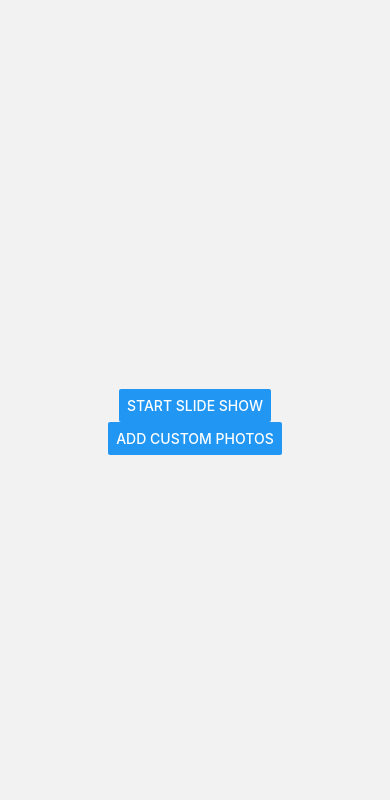
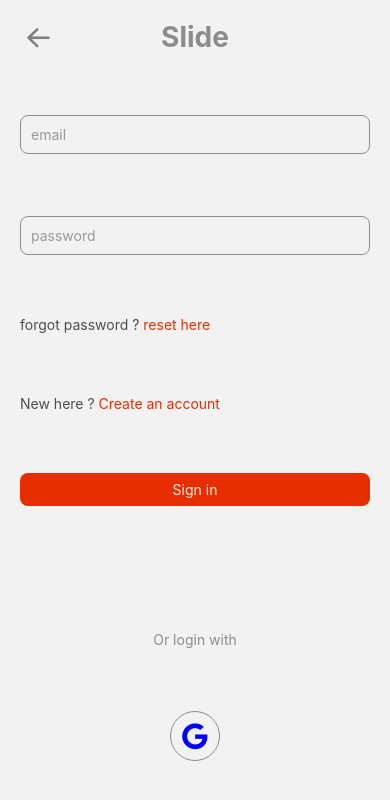
Before and after one commit to nitinvarda/slideshow, a React Native app: screen /loginScreen in a window 390 px wide. Shown: the top 800 px of the page. Built offline with nearby package versions, Linux system fonts and the light colour scheme.

Commit message:
implemented login screens

```diff
--- a/App.tsx
+++ b/App.tsx
@@ -29,6 +29,7 @@ function App(): JSX.Element {
 
   return (
     <NavigationContainer >
+
       <MyStack />
     </NavigationContainer>
   );
--- /dev/null
+++ b/src/Constansts/ColorPalette.js
@@ -0,0 +1,9 @@
+const Colors ={
+    'gray' : '#8c8c8c',
+    'lightGray' :'#999' ,
+    'textColor': '#4d4d4d',
+    'primary':'#e62e00'
+}
+
+
+export default Colors;
--- /dev/null
+++ b/src/Context/AppContext.js
@@ -0,0 +1,5 @@
+import { createContext } from "react";
+
+const AppContext = createContext();
+
+export default AppContext;
--- /dev/null
+++ b/src/Controllers/AuthController.js
@@ -0,0 +1,47 @@
+import auth from '@react-native-firebase/auth';
+
+
+const FireAuth  = {
+    'create':async ({email,password})=>{
+        try {
+            const result = await auth().createUserWithEmailAndPassword(email,password);
+            console.log(result);
+            return 'success'
+        } catch (error) {
+            if (error.code === 'auth/email-already-in-use') {
+                console.log('That email address is already in use!');
+                throw new Error('That email address is already in use!')
+              }
+
+              if (error.code === 'auth/invalid-email') {
+                console.log('That email address is invalid!');
+                throw new Error('That email address is invalid!')
+              }
+
+
+        }
+
+
+    },
+    'login' :async({email,password})=>{
+        try {
+           const result =  await    auth().signInWithEmailAndPassword(email,password);
+            const user = result.user?._user;
+        //   console.log(result,result.user,result.user?._user)
+           return ({
+            email:user?.email,
+            emailVerified:user?.emailVerified,
+            displayName:user?.displayName,
+            providerId:user?.providerId,
+            uid:user?.uid
+           });
+
+        } catch (error) {
+            throw new Error(error)
+        }
+
+    }
+}
+
+
+export default FireAuth;
--- a/src/Navigators/StackNavigator.js
+++ b/src/Navigators/StackNavigator.js
@@ -2,15 +2,65 @@ import { createStackNavigator } from '@react-navigation/stack';
 import HomeScreen from '../Screens/HomeScreen';
 import SlideShow from '../Screens/SlideShow';
 import CustomPhotos from '../Screens/CustomPhotos';
+import { useEffect, useState } from 'react';
+import LoginScreen from '../Screens/LoginScreen';
+import AppContext from '../Context/AppContext';
+import AsyncStorage from '@react-native-async-storage/async-storage';
 
 const Stack = createStackNavigator();
 
 export default function MyStack(props) {
+  const [loggedIn,setLoggedIn] = useState(false)
+  const [user,setUser] = useState({});
+
+  const changeAuthentication = (data) =>{
+    setLoggedIn(true)
+    setUser(data)
+    AsyncStorage.setItem('user',JSON.stringify(data)).then(result=>console.log(result)).catch(err=>console.log(err));
+  }
+
+  const logout = () =>{
+    AsyncStorage.removeItem('user').then(()=>{
+      setLoggedIn(false)
+      setUser({})
+
+    }).catch(err=>{
+      console.log(err)
+    })
+  }
+
+  const checkUser = async() =>{
+    try {
+      const user = await AsyncStorage.getItem('user');
+
+      if(user){
+
+        setUser(JSON.parse(user));
+        setLoggedIn(true)
+      }
+    } catch (error) {
+      console.log(error)
+    }
+  }
+
+  useEffect(()=>{
+    checkUser();
+  },[])
   return (
-    <Stack.Navigator screenOptions={{headerShown:false}}>
-      <Stack.Screen name="Home" component={HomeScreen}  />
-      <Stack.Screen name="SlideShow" component={SlideShow}  />
-      <Stack.Screen name="CustomPhotos" component={CustomPhotos} />
-    </Stack.Navigator>
+    <AppContext.Provider value={{loggedIn,changeAuthentication,user,logout}}>
+
+
+      <Stack.Navigator initialRouteName='Home' screenOptions={{headerShown:false}}>
+
+            <Stack.Screen name="Home" component={HomeScreen}  />
+            <Stack.Screen name="SlideShow" component={SlideShow}  />
+        {loggedIn ?
+
+            <Stack.Screen name="CustomPhotos" component={CustomPhotos} />
+          :
+            <Stack.Screen name="loginScreen" component={LoginScreen} />
+        }
+      </Stack.Navigator>
+    </AppContext.Provider>
   );
 }
--- a/src/Screens/HomeScreen.js
+++ b/src/Screens/HomeScreen.js
@@ -1,13 +1,30 @@
-import { View, Text, Button } from 'react-native'
+import { View, Text, Button,TouchableOpacity } from 'react-native'
 import {useNavigation} from '@react-navigation/native'
-import React from 'react'
+import React, { useContext } from 'react'
+import AppContext from '../Context/AppContext';
+import Colors from '../Constansts/ColorPalette';
+import FontAwesome5 from 'react-native-vector-icons/FontAwesome5'
 
 export default function HomeScreen(props) {
-    const navigation = useNavigation();
+  const {loggedIn,logout} = useContext(AppContext);
+  const navigation = useNavigation();
   return (
-    <View style={{flex:1,justifyContent:'center',alignItems:'center'}}>
+    <View style={{flex:1}}>
+      <TouchableOpacity onPress={()=>logout()} style={{position:'absolute',right:10,top:10,width:40,height:40,zIndex:1}}>
+        <FontAwesome5 name='user-circle' size={40} color={Colors.gray} />
+      </TouchableOpacity>
+      <View style={{flex:1,flexDirection:'row',justifyContent:'center',alignItems:'center'}}>
+          <Text style={{color:Colors.gray,fontSize:50,borderBottomWidth:1,borderBottomColor:Colors.primary,borderBottomWidth:3,fontWeight:'bold'}}>SLIDE</Text>
+      </View>
+
+    <View style={{flex:1,flexDirection:'column',justifyContent:'space-evenly',alignItems:'center'}}>
       <Button onPress={()=>navigation.navigate('SlideShow')} title='Start slide show' />
+      {loggedIn ?
       <Button onPress={()=>navigation.navigate('CustomPhotos')} title='Add Custom photos' />
+      :
+      <Button onPress={()=>navigation.navigate('loginScreen')} title='login' />
+    }
+    </View>
     </View>
   )
 }
--- /dev/null
+++ b/src/Screens/LoginScreen.js
@@ -0,0 +1,141 @@
+import { View, Text,TextInput,StyleSheet,Button,TouchableOpacity,KeyboardAvoidingView } from 'react-native'
+import React, { useContext, useState } from 'react'
+import { useNavigation } from '@react-navigation/native'
+import AppContext from '../Context/AppContext';
+// import Icon from 'react-native-vector-icons/AntDesign';
+import FontAwesome from 'react-native-vector-icons/FontAwesome';
+import AntDesign from 'react-native-vector-icons/AntDesign';
+import FireAuth from '../Controllers/AuthController';
+import Colors from '../Constansts/ColorPalette';
+
+export default function LoginScreen(props) {
+    const navigation = useNavigation();
+    const {changeAuthentication} = useContext(AppContext);
+    const [login,setLogin] = useState(true);
+    const [email,setEmail] = useState('');
+    const [password,setPassword] = useState('');
+    const [confirmPassword,setConfirmPassword] = useState('');
+    const [error,setError] = useState('')
+
+
+    const createAccount = () =>{
+        if(email & password & confirmPassword){
+
+            if(password===confirmPassword){
+                FireAuth.create({email,password}).then(result=>console.log(result))
+
+            }
+            else{
+                console.log("Passwords doesn't match")
+                setError("Passwords doesn't match");
+            }
+        }
+        else{
+            setError('All fields required');
+            setTimeout(()=>{
+                setError('');
+            },3000)
+        }
+
+    }
+
+    const loginAccount = () =>{
+
+        if(email && password){
+
+            FireAuth.login({email,password}).then(result=>{
+                changeAuthentication(result);
+            })
+        }
+        else{
+            setError('All fields required');
+            setTimeout(()=>{
+                setError('');
+            },3000)
+        }
+    }
+
+
+    const renderType =()=>{
+        return(
+            <View style={[{flex:2},{flexDirection:'column',justifyContent:'space-evenly'}]}>
+                <TextInput placeholder='email' placeholderTextColor={Colors.lightGray} value={email} onChangeText={(text)=>setEmail(text)} style={styles.textField} />
+                <TextInput  placeholder='password' placeholderTextColor={Colors.lightGray} secureTextEntry value={password} onChangeText={(text)=>setPassword(text)} style={styles.textField} />
+                {login ? (
+                    <>
+                    <View style={{flexDirection:'row',padding:0,margin:0}}>
+                        <Text style={{padding:0,margin:0,color:Colors.textColor}}>forgot password ? </Text>
+                        <TouchableOpacity onPress={()=>setLogin(true)}><Text style={{margin:0,padding:0,color:Colors.primary}}>reset here</Text></TouchableOpacity>
+                    </View>
+                    <View style={{flexDirection:'row'}}>
+                        <Text style={{color:Colors.textColor}}>New here ? </Text>
+                        <TouchableOpacity onPress={()=>setLogin(false)}><Text style={{color:Colors.primary}}>Create an account</Text></TouchableOpacity>
+                    </View>
+                    </>
+
+                ) : (
+                    <>
+
+
+                    <TextInput placeholder='confirm password' placeholderTextColor={Colors.lightGray} value={confirmPassword} onChangeText={(text)=>setConfirmPassword(text)} style={styles.textField} />
+                    <View style={{flexDirection:'row'}}>
+                        <Text style={{color:Colors.textColor}}>Already a Member ? </Text>
+                        <TouchableOpacity onPress={()=>setLogin(true)}><Text style={{color:Colors.primary}}>Login here</Text></TouchableOpacity>
+                    </View>
+                </>
+                )}
+                {error && <Text style={{color:'red'}}>{error}</Text>}
+                <TouchableOpacity onPress={()=>login ? loginAccount() : createAccount()}  style={{borderRadius:8,padding:8,flexDirection:'row',justifyContent:'center',alignItems:'center',backgroundColor:Colors.primary}}  >
+                    <Text style={{flexDirection:'row',justifyContent:'center',alignItems:'center',color:'#ffebe6'}}>{login ? 'Sign in' : 'Sign up'}</Text></TouchableOpacity>
+            </View>
+
+
+            )
+
+
+
+    }
+  return (
+    <KeyboardAvoidingView style={{flex:1,margin:20,flexDirection:'column'}}>
+        <TouchableOpacity onPress={()=>navigation.navigate('Home')} style={{position:'absolute',left:0,top:0,zIndex:1,height:37,width:37,flexDirection:'row',justifyContent:'center',alignItems:'center'}}>
+
+            <AntDesign  name="arrowleft" size={30} color={'gray'} />
+        </TouchableOpacity>
+        <View style={{alignItems:'center'}}>
+
+
+                <Text style={{fontWeight:'bold',fontSize:28,color:Colors.gray}}>Slide</Text>
+
+        </View>
+        {renderType()}
+        <View style={[styles.flex,{flexDirection:'column',justifyContent:'space-evenly',alignItems:'center'}]} >
+
+            <Text style={{color:Colors.gray}}>Or login with</Text>
+            <TouchableOpacity style={{borderWidth:1,padding:10,borderRadius:50,width:50,height:50,flexDirection:'row',justifyContent:'center',alignItems:'center',borderColor:Colors.gray}}>
+
+            <FontAwesome name="google" size={30} color="blue" />
+            </TouchableOpacity>
+        </View>
+
+    </KeyboardAvoidingView>
+  )
+}
+
+const styles = StyleSheet.create({
+    textField:{
+        borderWidth:1,
+        borderRadius:8,
+        padding:10,
+        width:'100%',
+        color:Colors.gray,
+        borderColor:Colors.gray
+    },
+    flexRowCenter:{
+        flexDirection:'row',
+        justifyContent:'center',
+        alignItems:"center"
+    },
+    flex:{
+        flex:1,
+    }
+})
```
Also changed, not shown: package.json (+8 -2 lines), 5 other files (tests, documents, lock files or other folders).
